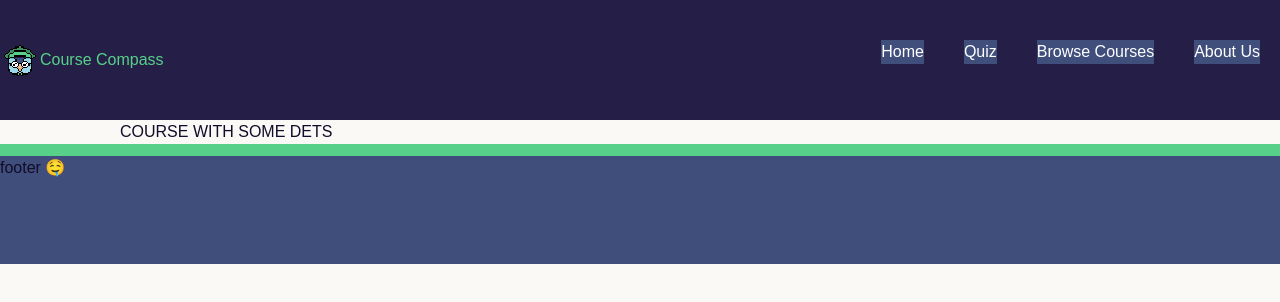
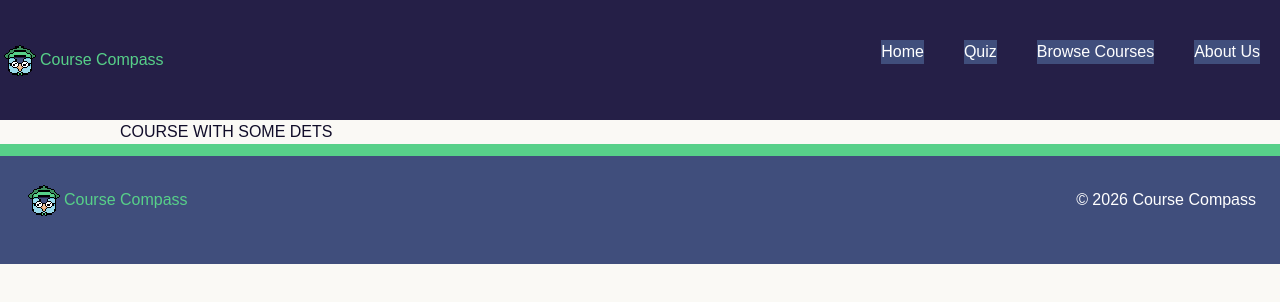
Before and after one commit to devsoc-unsw/trainee-jojos-26t2, a Next.js app in the folder course-compass/: page /courses/1 in a window 1280 px wide. Shown: the top 302 px of the page. Built offline with nearby package versions, Linux system fonts and the light colour scheme.

Commit message:
feat: styled footer

```diff
--- a/course-compass/app/components/footer.tsx
+++ b/course-compass/app/components/footer.tsx
@@ -1,10 +1,27 @@
+import Image from "next/image";
+import icon from "@/public/owls/owl_icon.svg";
 
 export function Footer() {
   return (
     <footer className="w-full h-30 bg-[var(--primary)]">
       <div className="w-full">
-        <div className="w-full h-3 bg-[var(--green)]"></div>
-        footer 🤤
+        <div className="h-3 bg-[var(--green)]"></div>
+
+        <div className="flex items-center justify-between px-6 py-6">
+          <span className="flex items-center">
+            <Image
+              src={icon}
+              alt="Course Compass icon"
+              width={40}
+              height={40}
+              className="w-10 h-10"
+            />
+            <span className="text-[var(--green)]">Course Compass</span>
+          </span>
+          <span className="text-[var(--white)]">
+            &copy; {new Date().getFullYear()} Course Compass
+          </span>
+        </div>
       </div>
     </footer>
   );
```
